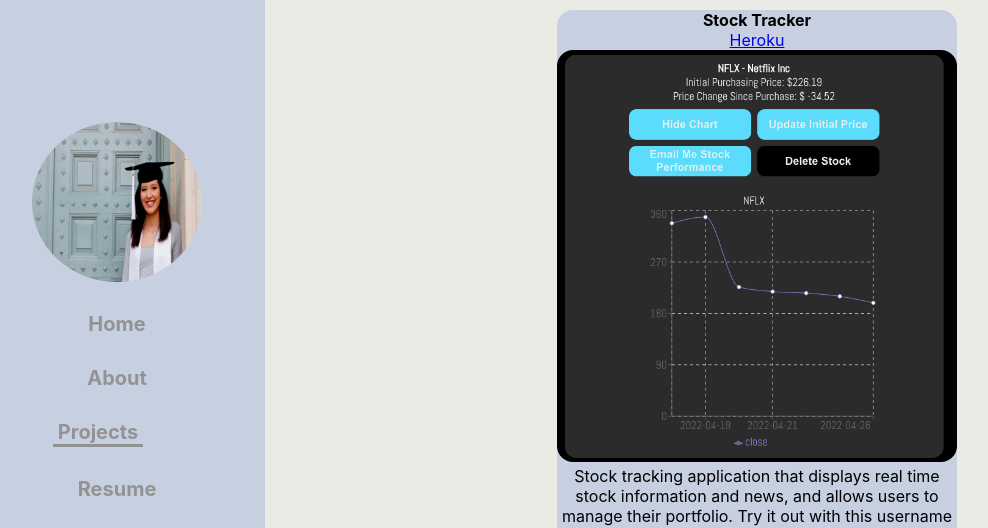
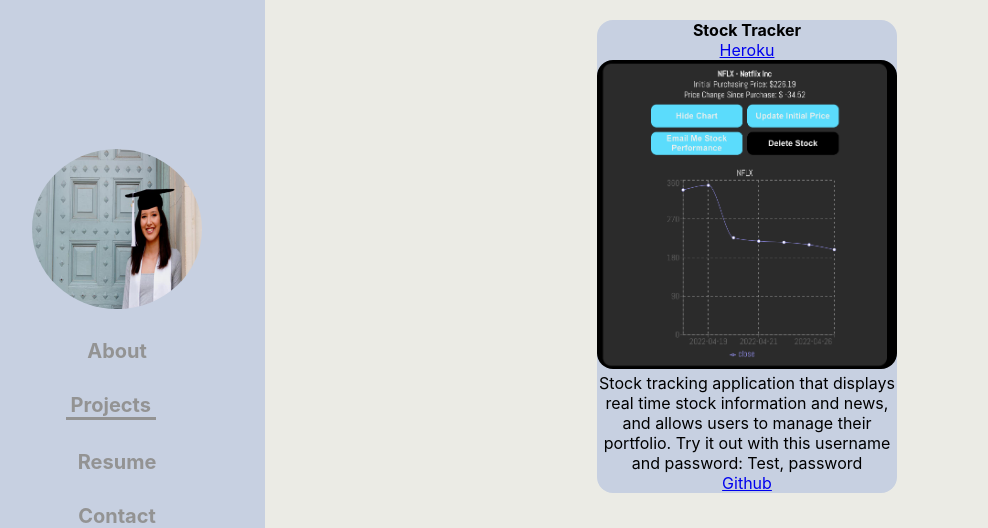
Before and after one commit to felipamendez/portfolio, a React app: page /projects in a window 1280 px wide. Shown: the top 528 px of the page, without its empty margins (31-1019 px from the left). Built offline with nearby package versions, Linux system fonts and the light colour scheme.

Commit message:
added projects and styles

```diff
--- a/package.json
+++ b/package.json
@@ -11,6 +11,7 @@
     "react-icons": "^4.3.1",
     "react-router-dom": "^6.3.0",
     "react-scripts": "5.0.1",
+    "react-scroll": "^1.8.7",
     "web-vitals": "^2.1.4"
   },
   "scripts": {
--- a/src/App.css
+++ b/src/App.css
@@ -20,6 +20,7 @@
   flex-direction: column;
   float: left;
   height: 100vh;
+  overflow: auto;
   width: 20%;
   background-color: rgb(199, 208, 225);
   gap: 30px;
@@ -27,26 +28,16 @@
   justify-content: center;
   align-content: center;
   text-align: center;
+  padding-bottom: 100%;
 }
-
-/* .navlink-container > * {
-  display: flex;
-  justify-content: center;
-  align-content: center;
-} */
 
 .navlink {
   text-decoration: none;
-  /* display: flex;
-  justify-content: center;
-  align-content: center; */
   float: none;
   color: rgb(147, 147, 147);
   font-weight: bold;
   font-size: 20px;
-  /* width: 100px; */
   text-align: center;
-  /* padding-left: 30%; */
 }
 
 .link-active {
@@ -56,7 +47,7 @@
   font-size: 20px;
   border-bottom: solid;
   width: 90px;
-  margin-left: 25%;
+  margin-left: 30%;
 }
 
 .circle-img {
@@ -69,14 +60,14 @@
 }
 
 .project-card {
-  width: 400px;
+  width: 300px;
   background-color: rgb(199, 208, 225);
   border-radius: 1em;
 }
 
 .card-container {
-  display: flex;
-  flex-direction: row;
+  display: grid;
+  grid-template-columns: auto auto;
   justify-content: center;
   align-content: center;
   padding: 10px;
@@ -84,7 +75,7 @@
 }
 
 .image {
-  width: 400px;
+  width: 300px;
   border-radius: 1em;
 }
 
--- a/src/components/About.js
+++ b/src/components/About.js
@@ -2,6 +2,7 @@
 
     return (
         <div>
+            <div>Felipa Mendez</div>
             Full-Stack Developer with experience in Ruby, Rails, React and JavaScript based programming and a background in email development. Possess strong skills in mentoring and project management that help teams develop professionally and increase project efficiency.
         </div>
     )
--- a/src/components/Home.js
+++ b/src/components/Home.js
@@ -4,7 +4,7 @@
 
     return (
         <div>
-            <div>Felipa Mendez</div>
+
             {/* <img src={image} alt="Felipa Mendez" className="img"/> */}
         </div>
     )
--- a/src/components/Navbar.js
+++ b/src/components/Navbar.js
@@ -8,9 +8,9 @@
     return (
         <div className="navlink-container">
                 <img src={image} alt="Felipa Mendez" className="circle-img"/>
-               <NavLink to="/"  className={({ isActive }) => (isActive ? "link-active" : "navlink")}>
+               {/* <NavLink to="/"  className={({ isActive }) => (isActive ? "link-active" : "navlink")}>
                    <div> Home </div>
-                </NavLink>
+                </NavLink> */}
                 <NavLink to="about" className={({ isActive }) => (isActive ? "link-active" : "navlink")}>
                     <div>  About </div>
                 </NavLink>
--- a/src/components/Projects.js
+++ b/src/components/Projects.js
@@ -48,7 +48,7 @@
     //   console.log(projects)
 
       let singleProject = projects.map((project) => {return (
-        <div >
+        <div className="card-container" >
             <ProjectCard project={project}/>
         </div>)
     })
```
Also changed, not shown: 1 other file.
